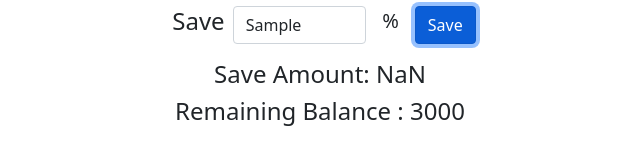
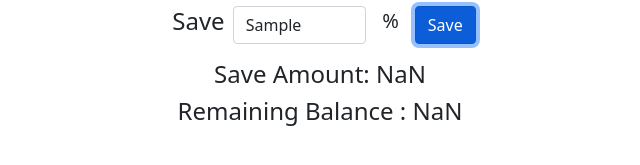
Before and after one commit to Sherlock67/money-master, a plain HTML site: page index.html in a window 1280 px wide. Both pictures are taken after typing "Sample" into the empty fields and a click on the button "Save". Shown: the part 605-770 px from the top of the page, 611-1251 px from the left. Drawn offline with nearby package versions, Linux system fonts and the light colour scheme.

Commit message:
allbasic without validatio

```diff
--- a/index.html
+++ b/index.html
@@ -58,7 +58,7 @@
                         </div>
                         <div>
                             <h4 class="text-center">Save Amount: <span id="save-amount">3000</span></h4>
-                            <h4  class="text-center"> Remaining Balance : 3000</h4>
+                            <h4  class="text-center"> Remaining Balance : <span id="remain-balance">3000</span> </h4>
                         </div>
                     </div>
                   </div>
--- a/js/index.js
+++ b/js/index.js
@@ -19,17 +19,17 @@ document.getElementById('calculate').addEventListener('click',function(){
 
 });
 document.getElementById('save-button').addEventListener('click',function(){
+    const afterExpenseBalanceText = document.getElementById('after-expense-total').innerText;
+    const TotalIncomeText = document.getElementById('total-income').value;
     const saveAmountPercentageText = document.getElementById('save-percentage').value;
-    const afterExpenseBalanceText = document.getElementById('after-expense-total').value;
     const savePercentage = parseInt(saveAmountPercentageText);
-    console.log(savePercentage)
-
+    const TotalIncome = parseInt(TotalIncomeText);
     const afterExpenseBalance = parseInt(afterExpenseBalanceText);
-    console.log(afterExpenseBalance)
-    let savingAmount ;
-    savingAmount = (afterExpenseBalance * savePercentage)/100;
-    console.log(savingAmount)
+    let savingAmount,remainingBalance ;
+    savingAmount = Math.round((TotalIncome * savePercentage)/100)  ;
     document.getElementById('save-amount').innerText = savingAmount;
+    remainingBalance = afterExpenseBalance - savingAmount;
+    document.getElementById('remain-balance').innerText = remainingBalance;
 
 
 });
```
